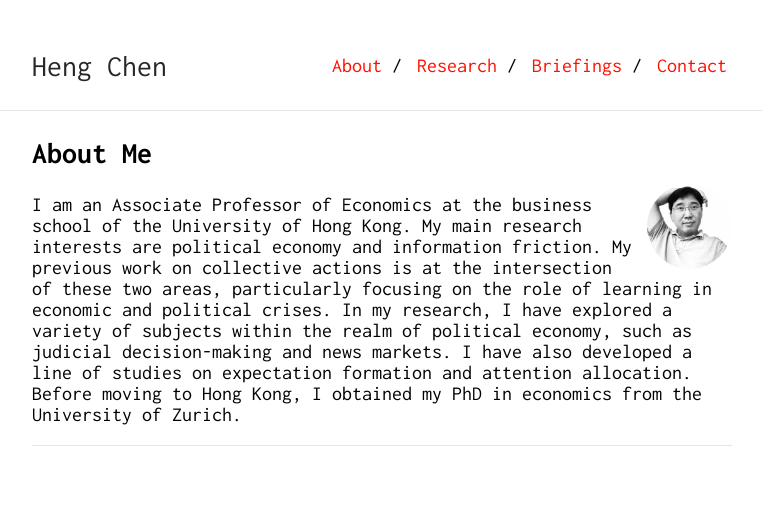
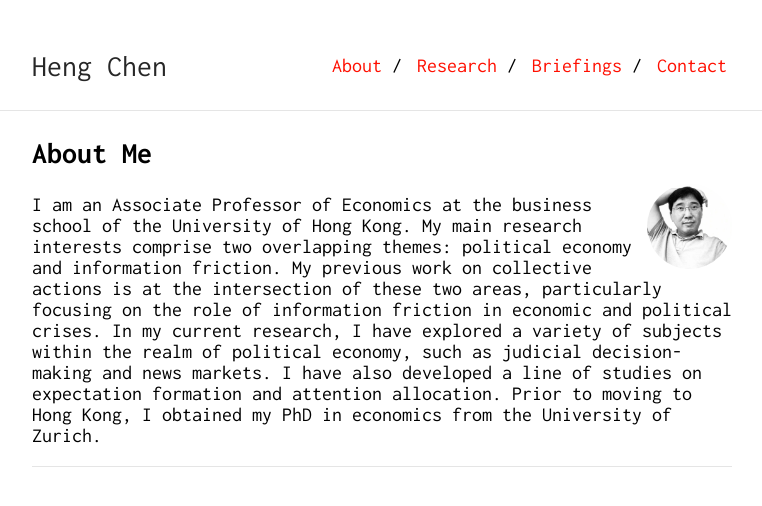
Before and after one commit to Shuyan0210611X/henrychen.github.io, a Jekyll site: the page built from about.md, in a window 1280 px wide. Shown: the top 506 px of the page, without its empty margins (258-1020 px from the left). Built offline with Jekyll 4.4.1, drawn with Linux system fonts in a browser that asks for light colours; our own code applies the rules of GitHub Pages for plain Markdown files.

Commit message:
Update about.md

```diff
--- a/about.md
+++ b/about.md
@@ -7,4 +7,4 @@ permalink: /about/
 
 <img class="profile-picture" src="/image/hengchen.jpeg">
 
-I am an Associate Professor of Economics at the business school of the University of Hong Kong. My main research interests are political economy and information friction. My previous work on collective actions is at the intersection of these two areas, particularly focusing on the role of learning in economic and political crises. In my research, I have explored a variety of subjects within the realm of political economy, such as judicial decision-making and news markets. I have also developed a line of studies on expectation formation and attention allocation. Before moving to Hong Kong, I obtained my PhD in economics from the University of Zurich.
+I am an Associate Professor of Economics at the business school of the University of Hong Kong. My main research interests comprise two overlapping themes: political economy and information friction. My previous work on collective actions is at the intersection of these two areas, particularly focusing on the role of information friction in economic and political crises. In my current research, I have explored a variety of subjects within the realm of political economy, such as judicial decision-making and news markets. I have also developed a line of studies on expectation formation and attention allocation. Prior to moving to Hong Kong, I obtained my PhD in economics from the University of Zurich.
```
